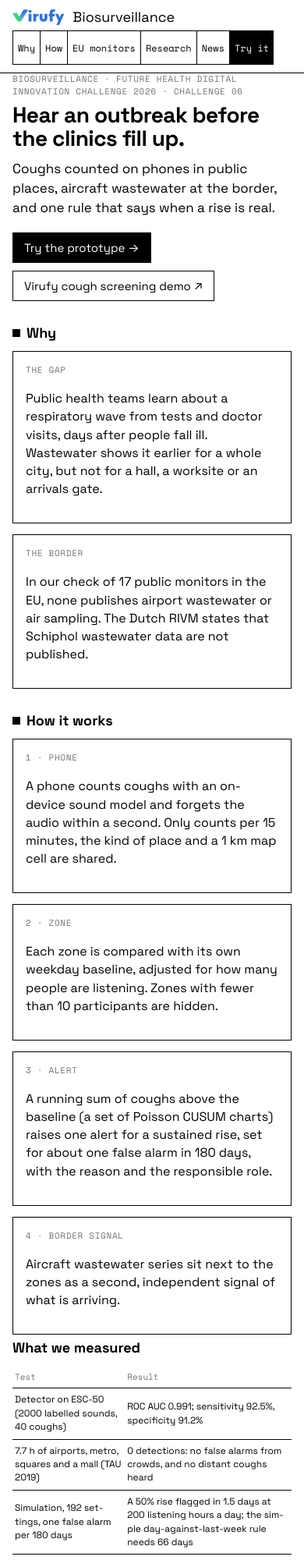
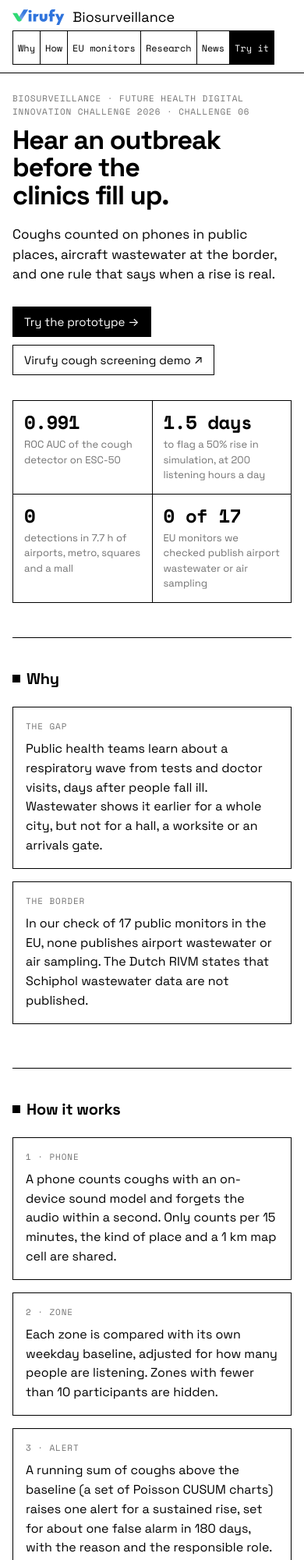
Before and after one commit to kondratevakate/virufy-biosurveillance, a plain HTML site: page app/index.html in a window 390 px wide. Shown: the top 2000 px of the page at 78% size. Drawn offline with Linux system fonts and the light colour scheme.

Commit message:
Faster first screen and detector start; typography and spacing pass
- Preload the three web fonts used on the first screen
- Landing: fetch the EU map data only when the map comes near the screen
- App: start loading the cough detector when the Count screen opens and
  show its state (loading, ready, failed; Start retries on failure)
- Typography: larger heading scale, balanced headings, 1.55 line height,
  bigger small text, more padding in cards and table cells
- Landing sections are spaced blocks separated by full-width rules
- Key-number strip under the hero (figures already on the page), each
  linking to its evidence section; "How it works" as a 4/2/1 grid
- Fix a 1px horizontal scroll in the header nav
- Service worker cache bumped to virufy-v8

Co-Authored-By: Claude Opus 5.5 <noreply@anthropic.com>

```diff
--- a/app/index.html
+++ b/app/index.html
@@ -5,6 +5,9 @@
   <meta name="viewport" content="width=device-width, initial-scale=1">
   <meta name="theme-color" content="#000000">
   <title>Virufy Biosurveillance: early warning from coughs and wastewater</title>
+  <link rel="preload" href="fonts/space-grotesk-latin-400-normal.woff2" as="font" type="font/woff2" crossorigin>
+  <link rel="preload" href="fonts/space-grotesk-latin-700-normal.woff2" as="font" type="font/woff2" crossorigin>
+  <link rel="preload" href="fonts/space-mono-latin-400-normal.woff2" as="font" type="font/woff2" crossorigin>
   <link rel="stylesheet" href="styles.css">
 </head>
 <body>
@@ -22,8 +25,8 @@
     </div>
   </header>
 
-  <main class="container">
-    <section>
+  <main class="container landing">
+    <section class="hero">
       <p class="mono kicker">BIOSURVEILLANCE · FUTURE HEALTH DIGITAL INNOVATION CHALLENGE 2026 · CHALLENGE 06</p>
       <h1>Hear an outbreak before the clinics fill up.</h1>
       <p class="lead">Coughs counted on phones in public places, aircraft wastewater at the border, and one rule that says when a rise is real.</p>
@@ -31,9 +34,15 @@
         <a class="button primary" href="app.html">Try the prototype →</a>
         <a class="button" href="https://virufy.org/demo/" target="_blank" rel="noopener">Virufy cough screening demo ↗</a>
       </div>
+      <ul class="stats-strip">
+        <li><a href="#how"><span class="stat mono">0.991</span><span class="small">ROC AUC of the cough detector on ESC-50</span></a></li>
+        <li><a href="#how"><span class="stat mono">1.5 days</span><span class="small">to flag a 50% rise in simulation, at 200 listening hours a day</span></a></li>
+        <li><a href="#how"><span class="stat mono">0</span><span class="small">detections in 7.7 h of airports, metro, squares and a mall</span></a></li>
+        <li><a href="#monitors"><span class="stat mono">0 of 17</span><span class="small">EU monitors we checked publish airport wastewater or air sampling</span></a></li>
+      </ul>
     </section>
 
-    <section id="why">
+    <section class="block" id="why">
       <h2><span class="marker"></span>Why</h2>
       <div class="grid two">
         <div class="card">
@@ -47,9 +56,9 @@
       </div>
     </section>
 
-    <section id="how">
+    <section class="block" id="how">
       <h2><span class="marker"></span>How it works</h2>
-      <div class="grid">
+      <div class="grid four">
         <div class="card"><p class="mono kicker">1 · PHONE</p><p>A phone counts coughs with an on-device sound model and forgets the audio within a second. Only counts per 15 minutes, the kind of place and a 1 km map cell are shared.</p></div>
         <div class="card"><p class="mono kicker">2 · ZONE</p><p>Each zone is compared with its own weekday baseline, adjusted for how many people are listening. Zones with fewer than 10 participants are hidden.</p></div>
         <div class="card"><p class="mono kicker">3 · ALERT</p><p>A running sum of coughs above the baseline (a set of Poisson CUSUM charts) raises one alert for a sustained rise, set for about one false alarm in 180 days, with the reason and the responsible role.</p></div>
@@ -66,7 +75,7 @@
       <p class="small">Prototype, not a medical device. Simulated counts use assumed background rates; see the Evidence tab in the prototype for the protocol and limits.</p>
     </section>
 
-    <section id="monitors">
+    <section class="block" id="monitors">
       <h2><span class="marker"></span>Public infectious-disease monitors in the EU</h2>
       <p class="small mono">CHECKED 18 NOV 2026 · 17 SOURCES OPENED · COVERAGE IS INCOMPLETE, SEE BELOW</p>
       <div class="grid two map-grid">
@@ -109,7 +118,7 @@
       <p class="small">Not confirmed yet (page unreachable, behind login, or seen only in search): Finland, Ireland, Italy, Luxembourg, Sweden, Slovenia, Malta, Slovakia, Portugal, Poland, Hungary, Latvia, Lithuania, Greece, Liechtenstein, Norway. Not checked: Bulgaria, Croatia, Cyprus, Estonia, Iceland, Romania. A missing country does not mean it has no monitor.</p>
     </section>
 
-    <section id="research">
+    <section class="block" id="research">
       <h2><span class="marker"></span>Our research</h2>
       <div class="grid">
         <div class="card"><p class="mono kicker">IN PREPARATION</p><h3>Detecting outbreaks from cough counts: a load-adjusted Poisson model</h3><p class="small">Daily cough counts are modelled as Poisson(listening time × (share of people ill × cough rate + detector false alarms)). A bank of Poisson CUSUMs, calibrated to one false alarm per 180 days, is compared with EARS C2 and a median/MAD rule; detection delay is set against its Kullback-Leibler lower bound, and the count stream against airport wastewater. In simulation, a 50% rise is caught in 1.5 days at 200 listening hours a day.</p></div>
@@ -118,7 +127,7 @@
       </div>
     </section>
 
-    <section id="news">
+    <section class="block" id="news">
       <h2><span class="marker"></span>Recent work in the field</h2>
       <ul class="news">
         <li><span class="mono small">NOV 2026</span> <a href="https://doi.org/10.1038/s44221-026-00735-5" target="_blank" rel="noopener">Wastewater from a 30,000-person campus showed an oxidative-stress marker rising during exam weeks</a> <span class="small">Nature Water</span></li>
@@ -129,7 +138,7 @@
       </ul>
     </section>
 
-    <section>
+    <section class="block">
       <h2><span class="marker"></span>Team</h2>
       <ul class="orgs">
         <li><span class="org logo-box"><img src="img/virufy-icon.png" alt="" width="34" height="30"></span>Virufy, a California nonprofit (The Covid Detection Foundation)</li>
--- a/app/landing.js
+++ b/app/landing.js
@@ -54,4 +54,14 @@ async function renderMonitorMap() {
   }
 }
 
-renderMonitorMap();
+// The map data (about 30 KB compressed) is fetched only when the map comes near the screen,
+// so it does not compete with the first screen.
+const mapBox = $("monitorMap");
+if ("IntersectionObserver" in window) {
+  const io = new IntersectionObserver((entries) => {
+    if (entries.some((e) => e.isIntersecting)) { io.disconnect(); renderMonitorMap(); }
+  }, { rootMargin: "800px 0px" });
+  io.observe(mapBox);
+} else {
+  renderMonitorMap();
+}
--- a/app/styles.css
+++ b/app/styles.css
@@ -12,7 +12,8 @@
   --mono: "Space Mono", ui-monospace, Menlo, Consolas, monospace;
 }
 * { box-sizing: border-box; border-radius: 0; }
-body { margin: 0; font-family: var(--sans); background: var(--bg); color: var(--ink); line-height: 1.45; }
+body { margin: 0; font-family: var(--sans); font-size: 16px; background: var(--bg); color: var(--ink); line-height: 1.55; -webkit-font-smoothing: antialiased; text-rendering: optimizeLegibility; }
+p { margin: 0 0 12px; } p:last-child { margin-bottom: 0; }
 .container { max-width: 1040px; margin: 0 auto; padding: 0 16px; }
 .mono { font-family: var(--mono); }
 .hidden { display: none; }
@@ -29,19 +30,19 @@ nav { display: flex; gap: 0; overflow-x: auto; }
 
 main { padding-top: 20px; padding-bottom: 40px; }
 .view { display: none; } .view.active { display: block; }
-h1 { font-size: clamp(28px, 6vw, 44px); line-height: 1.08; margin: 6px 0 12px; letter-spacing: -0.02em; }
-h2 { font-size: 18px; margin: 28px 0 10px; display: flex; align-items: center; }
-h3 { font-size: 18px; margin: 4px 0 8px; }
-.lead { font-size: 17px; max-width: 46ch; margin: 0 0 20px; }
-.kicker { font-size: 11px; letter-spacing: 0.06em; color: var(--muted); margin: 0 0 4px; }
-.small { font-size: 13px; color: var(--muted); }
+h1 { font-size: clamp(34px, 7vw, 60px); line-height: 1.04; margin: 10px 0 20px; letter-spacing: -0.03em; max-width: 18ch; text-wrap: balance; }
+h2 { font-size: clamp(20px, 2.6vw, 26px); line-height: 1.2; letter-spacing: -0.01em; margin: 36px 0 16px; display: flex; align-items: center; }
+h3 { font-size: 18px; line-height: 1.3; margin: 4px 0 10px; text-wrap: balance; }
+.lead { font-size: clamp(17px, 2vw, 20px); line-height: 1.5; max-width: 50ch; margin: 0 0 28px; }
+.kicker { font-size: 11px; letter-spacing: 0.08em; text-transform: uppercase; color: var(--muted); margin: 0 0 8px; }
+.small { font-size: 14px; line-height: 1.5; color: var(--muted); }
 
-.card { border: 1px solid var(--ink); padding: 16px; margin-bottom: 14px; background: var(--bg); }
+.card { border: 1px solid var(--ink); padding: 20px; margin-bottom: 16px; background: var(--bg); }
 .card.error { border-color: var(--danger); color: var(--danger); }
 .card.muted { color: var(--muted); }
 .card.alert { border: 2px solid var(--danger); }
 .card.alert b { color: var(--danger); }
-.grid { display: grid; grid-template-columns: repeat(auto-fill, minmax(280px, 1fr)); gap: 14px; }
+.grid { display: grid; grid-template-columns: repeat(auto-fill, minmax(240px, 1fr)); gap: 16px; }
 .grid .card { margin-bottom: 0; }
 .grid.two { grid-template-columns: repeat(auto-fit, minmax(260px, 1fr)); margin-bottom: 16px; }
 
@@ -69,7 +70,7 @@ details summary { cursor: pointer; font-size: 14px; }
 svg { width: 100%; height: 70px; display: block; }
 #uaeMap svg { height: auto; border: 1px solid var(--ink); cursor: crosshair; touch-action: manipulation; }
 table { border-collapse: collapse; font-size: 13px; width: 100%; margin: 10px 0; }
-td, th { padding: 6px 8px; border-bottom: 1px solid var(--ink); text-align: left; }
+td, th { padding: 10px 10px 10px 0; vertical-align: top; border-bottom: 1px solid var(--ink); text-align: left; }
 th { font: 400 11px var(--mono); color: var(--muted); }
 
 .legend { list-style: none; padding: 0; margin: 10px 0; } .legend li { margin-bottom: 4px; display: flex; align-items: center; gap: 8px; }
@@ -111,3 +112,34 @@ img.logo { display: block; height: 20px; width: auto; }
   table { font-size: 12px; }
   td, th { padding: 6px 3px; hyphens: auto; }
 }
+
+/* landing: spaced functional blocks separated by full-width rules */
+.landing { padding-top: 0; }
+.hero { padding: 40px 0 48px; }
+.block { padding: 56px 0; border-top: 1px solid var(--ink); margin: 0; }
+.block > h2:first-child { margin-top: 0; margin-bottom: 24px; }
+.block h3 { margin-top: 32px; }
+.block .card h3 { margin-top: 4px; }
+.block > p.small { max-width: 75ch; }
+
+/* key numbers under the hero: each one jumps to its evidence */
+.stats-strip { list-style: none; padding: 0; margin: 40px 0 0; display: grid; grid-template-columns: repeat(auto-fit, minmax(200px, 1fr)); border-top: 1px solid var(--ink); border-left: 1px solid var(--ink); }
+.stats-strip li { border-right: 1px solid var(--ink); border-bottom: 1px solid var(--ink); }
+.stats-strip a { display: flex; flex-direction: column; gap: 6px; padding: 18px 20px; height: 100%; text-decoration: none; color: var(--ink); }
+.stats-strip a:hover { background: var(--fill); }
+.stat { font-size: clamp(24px, 3vw, 32px); font-weight: 700; line-height: 1.1; letter-spacing: -0.02em; }
+.news li { padding: 14px 0; }
+
+@media (max-width: 600px) {
+  .hero { padding: 24px 0 36px; }
+  .block { padding: 40px 0; }
+  .stats-strip { grid-template-columns: 1fr 1fr; margin-top: 32px; }
+  .stats-strip a { padding: 14px; }
+  .stats-strip .small { font-size: 13px; }
+  .card { padding: 16px; }
+}
+.tab:last-child { margin-right: 0; }  /* the -1px overlap made the nav scroll by one pixel */
+.grid.four { grid-template-columns: repeat(4, 1fr); }
+@media (max-width: 900px) { .grid.four { grid-template-columns: repeat(2, 1fr); } }
+@media (max-width: 520px) { .grid.four { grid-template-columns: 1fr; } }
+#modelState { margin-top: 10px; }
--- a/app/sw.js
+++ b/app/sw.js
@@ -1,6 +1,6 @@
 // Offline fallback for the app shell, model and data. No audio is ever cached.
 // Network first, so a new deployment is picked up at once; the cache is used only when offline.
-const CACHE = "virufy-v7";
+const CACHE = "virufy-v8";
 const ASSETS = [
   "./", "./index.html", "./app.html", "./landing.js", "./data/europe.json", "./data/monitors.json", "./img/virufy-logo.svg", "./img/virufy-icon.png", "./styles.css", "./app.js", "./manifest.webmanifest",
   "./models/yamnet.tflite", "./data/wastewater.json", "./data/esc50_summary.json", "./data/detection.json", "./data/experiments.json", "./data/uae.json",
```
Also changed, not shown: app/app.html (+4 -0 lines), app/app.js (+14 -1 lines).
